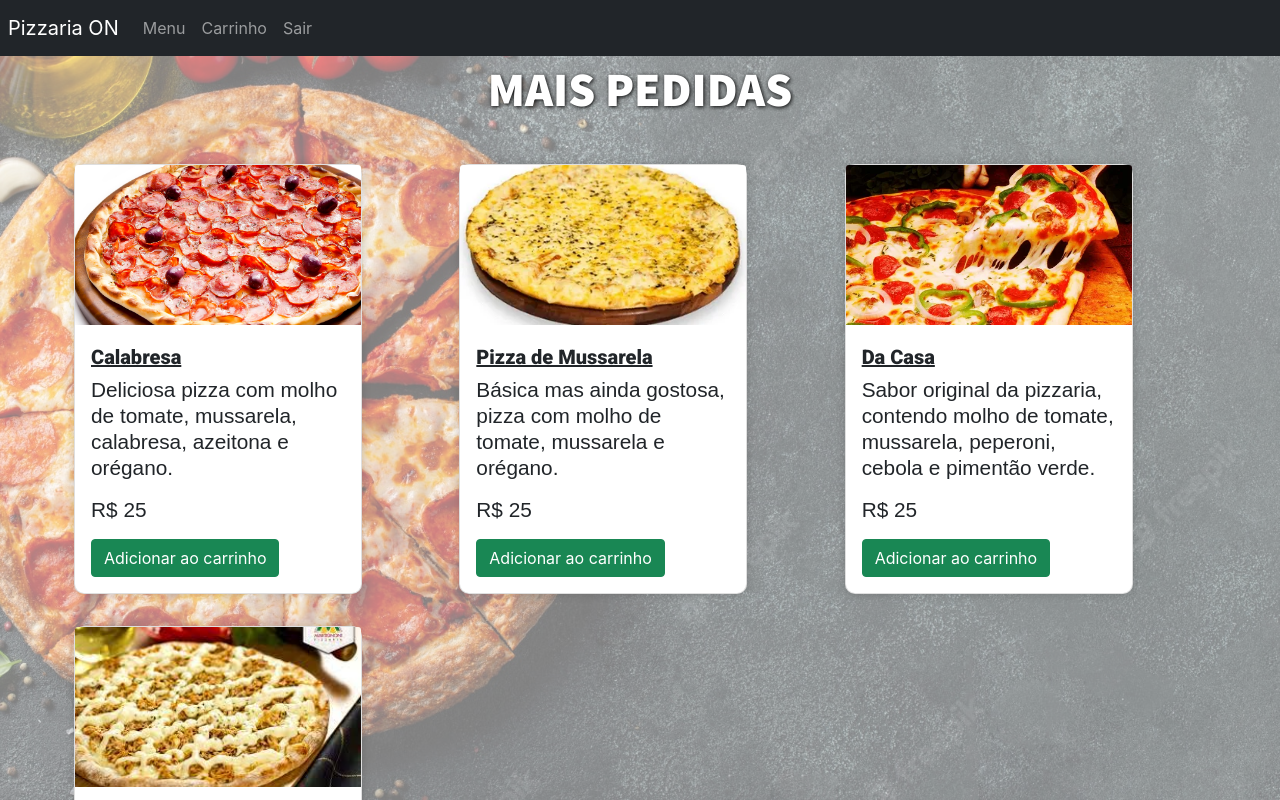
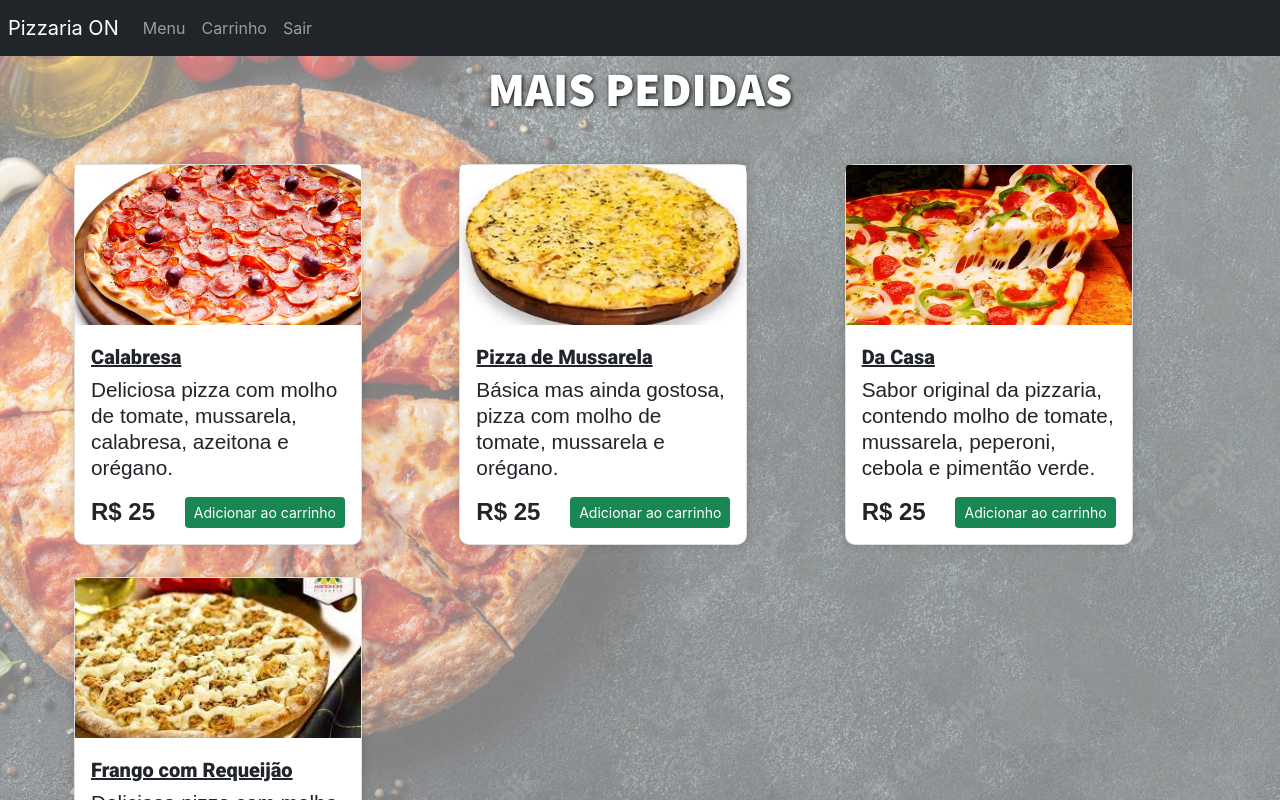
Before and after one commit to dsm-cefet-rj/ti-2022-1-grupo_8, a React (Create React App) app: page /menu in a window 1280 px wide. Shown: the top 800 px of the page. Built offline with nearby package versions, Linux system fonts and the light colour scheme; a web font is replaced by a local one.

Commit message:
Tornar botões dos cards inline

```diff
--- a/src/components/geral/produto-card.js
+++ b/src/components/geral/produto-card.js
@@ -44,12 +44,14 @@ const ProdutoCard = (props) => {
                         <div className="card-body">
                             <h5 className="card-title">{produtoData.nome}</h5>
                             <p className="card-text">{produtoData.descricao}</p>
-                            <p className="card-text">R$ {produtoData.preco}</p>
-                            {adicionado ?
-                                <p className="card-text" style={{ "color": "green", "fontWeight": "bold" }}>Produto no carrinho!</p> // Se o produto ja estiver no carrinho
-                                :
-                                <button className="btn btn-success" onClick={() => adicionar(produto)}>Adicionar ao carrinho</button> // Se o produto nao estiver no carrinho
-                            }
+                            <div style={{"display": "flex", "justifyContent": "space-between"}}>
+                                <p className="card-text" style={{ "fontWeight": "bold", "margin": "0", "font-size": "1.5rem"}}>R$ {produtoData.preco}</p>
+                                {adicionado ?
+                                    <p className="card-text" style={{ "color": "green", "fontWeight": "bold" }}>Produto no carrinho!</p> // Se o produto ja estiver no carrinho
+                                    :
+                                    <button className="btn btn-sm btn-success" onClick={() => adicionar(produto)}>Adicionar ao carrinho</button> // Se o produto nao estiver no carrinho
+                                }
+                            </div>
                         </div>
                     </div>
                 </div>
```
